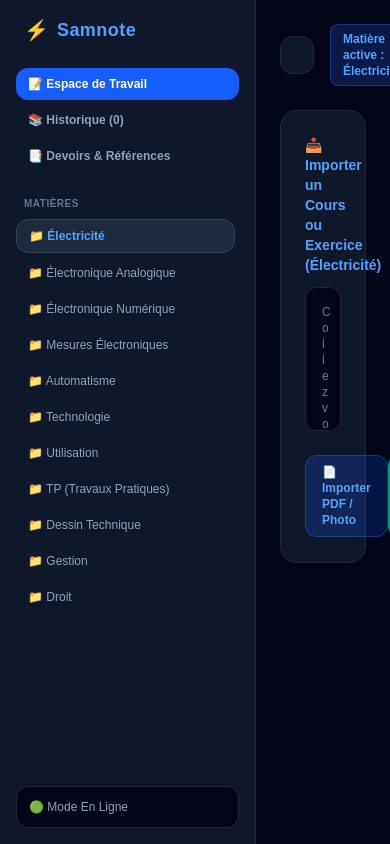
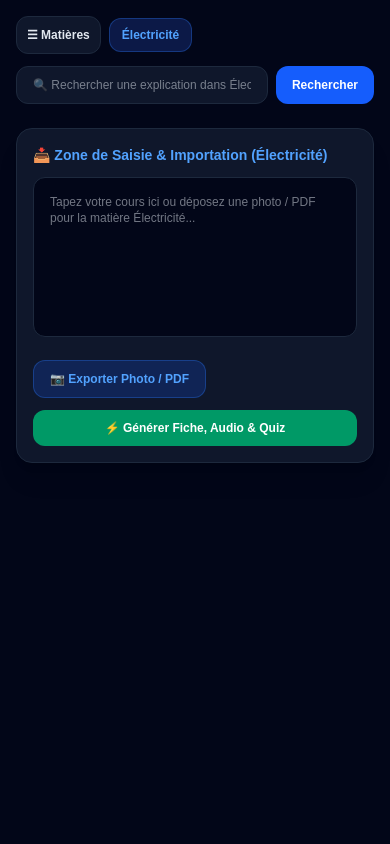
Before and after one commit to learderspressafrica-stack/studyquiz-ai, a Next.js app: page / in a window 390 px wide. Built offline with nearby package versions, Linux system fonts and the light colour scheme.

Commit message:
Feat: Recherche universelle mobile/PC et importation photo/PDF a droite

```diff
--- a/app/page.tsx
+++ b/app/page.tsx
@@ -13,7 +13,6 @@
 }
 
 export default function SamnoteApp() {
-  // Liste des matières
   const subjects = [
     'Électricité',
     'Électronique Analogique',
@@ -28,18 +27,21 @@
     'Droit'
   ];
 
-  // États principaux
   const [activeSubject, setActiveSubject] = useState('Électricité');
   const [activeTab, setActiveTab] = useState<'workspace' | 'history' | 'references'>('workspace');
+  const [isSidebarOpen, setIsSidebarOpen] = useState(false);
 
-  // Recherche et saisie
+  // Barre de recherche
   const [searchQuery, setSearchQuery] = useState('');
+  const [searchResult, setSearchResult] = useState<string | null>(null);
+
+  // Saisie & Fichier (Partie droite)
   const [inputText, setInputText] = useState('');
   const [fileName, setFileName] = useState('');
   const [isExtracting, setIsExtracting] = useState(false);
   const [isGenerating, setIsGenerating] = useState(false);
 
-  // Données générées & Historique
+  // Données générées
   const [currentData, setCurrentData] = useState<HistoryItem | null>(null);
   const [history, setHistory] = useState<HistoryItem[]>([]);
 
@@ -48,20 +50,17 @@
   const [submittedQuiz, setSubmittedQuiz] = useState(false);
   const [isPlayingAudio, setIsPlayingAudio] = useState(false);
 
-  // Charger l'historique au démarrage
   useEffect(() => {
     const saved = localStorage.getItem('samnote_history');
     if (saved) setHistory(JSON.parse(saved));
   }, []);
 
-  // Sauvegarder l'historique
   const saveToHistory = (newItem: HistoryItem) => {
     const updated = [newItem, ...history];
     setHistory(updated);
     localStorage.setItem('samnote_history', JSON.stringify(updated));
   };
 
-  // Supprimer un élément de l'historique
   const deleteHistoryItem = (id: string, e: React.MouseEvent) => {
     e.stopPropagation();
     const updated = history.filter(item => item.id !== id);
@@ -70,7 +69,18 @@
     if (currentData?.id === id) setCurrentData(null);
   };
 
-  // Importer PDF ou Photo
+  // Traitement Recherche (Compatible Android / Clavier Mobile + PC)
+  const handleSearchSubmit = (e: React.FormEvent) => {
+    e.preventDefault();
+    if (!searchQuery.trim()) return;
+
+    // Simulation de recherche explicative dans la matière active
+    setSearchResult(
+      `Explication pour "${searchQuery}" dans la matière ${activeSubject} : Concept clé, fonctionnement théorique, et cas d'application pratique dans l'industrie.`
+    );
+  };
+
+  // Importation Photo / PDF / Texte
   const handleFileUpload = async (e: React.ChangeEvent<HTMLInputElement>) => {
     const file = e.target.files?.[0];
     if (!file) return;
@@ -86,19 +96,19 @@
         const result = await res.json();
         if (res.ok && result.text) setInputText(result.text);
       } catch (err) {
-        alert("Erreur lors de l'extraction du PDF.");
+        alert("Erreur lors de la lecture du PDF.");
       } finally {
         setIsExtracting(false);
       }
     } else {
+      // Cas des photos/images prises sur téléphone ou chargées depuis le PC
       setInputText(`[Document photo chargé : ${file.name}]`);
       setIsExtracting(false);
     }
   };
 
-  // Génération de la fiche et du quiz
   const handleGenerate = async () => {
-    if (!inputText.trim()) return alert("Veuillez saisir du texte ou importer un fichier.");
+    if (!inputText.trim()) return alert("Veuillez d'abord saisir un texte ou importer une photo/PDF.");
     setIsGenerating(true);
     setSubmittedQuiz(false);
     setUserAnswers({});
@@ -116,7 +126,7 @@
       const newItem: HistoryItem = {
         id: Date.now().toString(),
         subject: activeSubject,
-        title: inputText.slice(0, 30) + '...',
+        title: inputText.slice(0, 35) + '...',
         date: new Date().toLocaleDateString('fr-FR'),
         summary: result.summary,
         components: result.componentsToIllustrate || [],
@@ -132,7 +142,6 @@
     }
   };
 
-  // Lecture Audio
   const toggleAudio = (text: string) => {
     if (isPlayingAudio) {
       window.speechSynthesis.cancel();
@@ -148,55 +157,45 @@
     }
   };
 
-  // Exporter en fichier texte
-  const exportItem = (item: HistoryItem) => {
-    const content = `MATIÈRE: ${item.subject}\nTITRE: ${item.title}\nDATE: ${item.date}\n\nRÉSUMÉ:\n${item.summary}\n\nQUIZ:\n` +
-      item.quiz.map((q, i) => `${i+1}. ${q.question}\nOptions: ${q.options.join(', ')}`).join('\n\n');
-
-    const blob = new Blob([content], { type: 'text/plain' });
-    const url = URL.createObjectURL(blob);
-    const a = document.createElement('a');
-    a.href = url;
-    a.download = `${item.subject}_${item.id}.txt`;
-    a.click();
-  };
-
-  // Filtrer l'historique selon la matière active
   const filteredHistory = history.filter(item => item.subject === activeSubject);
 
   return (
     <div className="flex h-screen bg-slate-950 text-slate-100 font-sans overflow-hidden">
 
-      {/* ================= SIDEBAR LATÉRALE (Style PodNote / Notebook) ================= */}
-      <aside className="w-64 bg-slate-900 border-r border-slate-800 flex flex-col justify-between p-4 select-none">
+      {/* ================= SIDEBAR LATÉRALE (Adaptée Mobile & PC) ================= */}
+      <aside className={`fixed md:relative z-30 w-64 h-full bg-slate-900 border-r border-slate-800 flex flex-col justify-between p-4 transition-transform duration-300 ${
+        isSidebarOpen ? 'translate-x-0' : '-translate-x-full md:translate-x-0'
+      }`}>
         <div>
-          {/* Logo / Titre */}
-          <div className="flex items-center gap-2 mb-6 px-2">
-            <span className="text-xl">⚡</span>
-            <h1 className="font-bold text-lg text-blue-400 tracking-wide">Samnote</h1>
+          <div className="flex items-center justify-between mb-6 px-2">
+            <div className="flex items-center gap-2">
+              <span className="text-xl">⚡</span>
+              <h1 className="font-bold text-lg text-blue-400">Samnote</h1>
+            </div>
+            {/* Bouton fermeture sur mobile */}
+            <button onClick={() => setIsSidebarOpen(false)} className="md:hidden text-slate-400 text-lg">✕</button>
           </div>
 
-          {/* Vues Rapides */}
           <div className="space-y-1 mb-6">
             <button
-              onClick={() => setActiveTab('workspace')}
-              className={`w-full text-left px-3 py-2 rounded-xl text-xs font-semibold flex items-center gap-2 transition ${
+              onClick={() => { setActiveTab('workspace'); setIsSidebarOpen(false); }}
+              className={`w-full text-left px-3 py-2 rounded-xl text-xs font-semibold transition ${
                 activeTab === 'workspace' ? 'bg-blue-600 text-white' : 'text-slate-400 hover:bg-slate-800'
               }`}
             >
               📝 Espace de Travail
             </button>
             <button
-              onClick={() => setActiveTab('history')}
-              className={`w-full text-left px-3 py-2 rounded-xl text-xs font-semibold flex items-center gap-2 transition ${
+              onClick={() => { setActiveTab('history'); setIsSidebarOpen(false); }}
+              className={`w-full text-left px-3 py-2 rounded-xl text-xs font-semibold transition ${
                 activeTab === 'history' ? 'bg-blue-600 text-white' : 'text-slate-400 hover:bg-slate-800'
               }`}
             >
               📚 Historique ({filteredHistory.length})
             </button>
             <button
-              onClick={() => setActiveTab('references')}
-              className={`w-full text-left px-3 py-2 rounded-xl text-xs font-semibold flex items-center gap-2 transition ${
+              onClick={() => { setActiveTab('references'); setIsSidebarOpen(false); }}
+              className={`w-full text-left px-3 py-2 rounded-xl text-xs font-semibold transition ${
                 activeTab === 'references' ? 'bg-blue-600 text-white' : 'text-slate-400 hover:bg-slate-800'
               }`}
             >
@@ -204,17 +203,15 @@
             </button>
           </div>
 
-          {/* Separation */}
           <div className="text-[10px] font-bold text-slate-500 uppercase tracking-wider px-2 mb-2">
             Matières
           </div>
 
-          {/* Liste des Matières */}
           <div className="space-y-1 overflow-y-auto max-h-[calc(100vh-320px)] pr-1">
             {subjects.map((sub) => (
               <button
                 key={sub}
-                onClick={() => { setActiveSubject(sub); }}
+                onClick={() => { setActiveSubject(sub); setIsSidebarOpen(false); }}
                 className={`w-full text-left px-3 py-2 rounded-xl text-xs transition flex items-center justify-between ${
                   activeSubject === sub ? 'bg-slate-800 text-blue-400 font-bold border border-slate-700' : 'text-slate-400 hover:bg-slate-800/50'
                 }`}
@@ -230,72 +227,105 @@
           </div>
         </div>
 
-        {/* Profil / Statut */}
-        <div className="p-3 bg-slate-950 rounded-xl border border-slate-800 text-xs text-slate-400 flex items-center justify-between">
-          <span>🟢 Mode En Ligne</span>
+        <div className="p-3 bg-slate-950 rounded-xl border border-slate-800 text-xs text-slate-400">
+          🟢 En ligne sur Mobile & PC
         </div>
       </aside>
 
-      {/* ================= CONTENU PRINCIPAL ================= */}
-      <main className="flex-1 flex flex-col overflow-y-auto p-6">
+      {/* ================= ZONE DE TRAVAIL PRINCIPALE (DROITE) ================= */}
+      <main className="flex-1 flex flex-col overflow-y-auto p-4 md:p-6 w-full">
 
-        {/* Barre de recherche supérieure */}
-        <div className="flex items-center justify-between gap-4 mb-6">
-          <div className="flex-1 relative">
+        {/* Entête avec menu mobile et Barre de recherche interactive */}
+        <div className="flex flex-col md:flex-row items-stretch md:items-center gap-3 mb-6">
+          <div className="flex items-center gap-2">
+            <button
+              onClick={() => setIsSidebarOpen(true)}
+              className="md:hidden p-2.5 bg-slate-900 border border-slate-800 rounded-xl text-slate-200 text-xs font-bold"
+            >
+              ☰ Matières
+            </button>
+            <span className="text-xs font-semibold px-3 py-2 bg-blue-900/40 text-blue-400 border border-blue-500/30 rounded-xl whitespace-nowrap">
+              {activeSubject}
+            </span>
+          </div>
+
+          {/* Formulaire de recherche universel (Entrée sur mobile ou Clic sur bouton) */}
+          <form onSubmit={handleSearchSubmit} className="flex-1 flex gap-2">
             <input
               type="text"
               value={searchQuery}
               onChange={(e) => setSearchQuery(e.target.value)}
-              placeholder={`🔍 Rechercher dans ${activeSubject}...`}
-              className="w-full bg-slate-900 border border-slate-800 rounded-xl px-4 py-2.5 text-xs text-slate-200 focus:outline-none focus:border-blue-500"
+              placeholder={`🔍 Rechercher une explication dans ${activeSubject}...`}
+              className="flex-1 bg-slate-900 border border-slate-800 rounded-xl px-4 py-2.5 text-xs text-slate-200 focus:outline-none focus:border-blue-500"
             />
-          </div>
-          <span className="text-xs font-semibold px-3 py-1.5 bg-blue-900/40 text-blue-400 border border-blue-500/30 rounded-lg">
-            Matière active : {activeSubject}
-          </span>
+            <button
+              type="submit"
+              className="px-4 py-2.5 bg-blue-600 hover:bg-blue-500 text-white font-bold text-xs rounded-xl transition whitespace-nowrap"
+            >
+              Rechercher
+            </button>
+          </form>
         </div>
 
-        {/* VUE 1 : ESPACE DE TRAVAIL */}
+        {/* Affichage du résultat de recherche si disponible */}
+        {searchResult && (
+          <div className="mb-6 p-4 bg-slate-900 border border-blue-500/40 rounded-2xl text-xs text-blue-200 flex justify-between items-start gap-3">
+            <div>
+              <p className="font-bold text-blue-400 mb-1">💡 Résultat de recherche :</p>
+              <p>{searchResult}</p>
+            </div>
+            <button onClick={() => setSearchResult(null)} className="text-slate-400 hover:text-white text-xs">✕</button>
+          </div>
+        )}
+
+        {/* VUE 1 : ESPACE DE TRAVAIL (Saisie de Texte / Export Photo / PDF) */}
         {activeTab === 'workspace' && (
           <div className="space-y-6">
 
-            {/* Zone d'Importation */}
-            <div className="bg-slate-900 border border-slate-800 rounded-2xl p-6 shadow-xl">
+            {/* Case principale d'importation et d'écriture */}
+            <div className="bg-slate-900 border border-slate-800 rounded-2xl p-4 md:p-6 shadow-xl">
               <h2 className="text-sm font-bold text-blue-400 mb-3">
-                📥 Importer un Cours ou Exercice ({activeSubject})
+                📥 Zone de Saisie & Importation ({activeSubject})
               </h2>
 
               <textarea
                 value={inputText}
                 onChange={(e) => setInputText(e.target.value)}
-                placeholder={`Collez votre cours ou déposez un fichier PDF/Photo pour la matière ${activeSubject}...`}
-                className="w-full h-36 bg-slate-950 border border-slate-800 rounded-xl p-4 text-xs text-slate-200 focus:outline-none focus:border-blue-500 resize-none mb-4"
+                placeholder={`Tapez votre cours ici ou déposez une photo / PDF pour la matière ${activeSubject}...`}
+                className="w-full h-40 bg-slate-950 border border-slate-800 rounded-xl p-4 text-xs text-slate-200 focus:outline-none focus:border-blue-500 resize-none mb-4"
               />
 
-              <div className="flex items-center justify-between">
-                <label className="cursor-pointer px-4 py-2 bg-blue-600/20 hover:bg-blue-600/30 text-blue-400 border border-blue-500/30 rounded-xl text-xs font-semibold transition">
-                  📄 Importer PDF / Photo
-                  <input type="file" accept=".pdf,image/*" onChange={handleFileUpload} className="hidden" />
-                </label>
+              <div className="flex flex-wrap items-center justify-between gap-3">
+                <div className="flex items-center gap-2">
+                  <label className="cursor-pointer px-4 py-2.5 bg-blue-600/20 hover:bg-blue-600/30 text-blue-400 border border-blue-500/30 rounded-xl text-xs font-semibold transition flex items-center gap-2">
+                    📷 Exporter Photo / PDF
+                    <input type="file" accept=".pdf,image/*" onChange={handleFileUpload} className="hidden" />
+                  </label>
+                  {fileName && (
+                    <span className="text-[10px] text-slate-400 truncate max-w-[150px]">
+                      📄 {fileName} {isExtracting && "(Lecture...)"}
+                    </span>
+                  )}
+                </div>
 
                 <button
                   onClick={handleGenerate}
                   disabled={isGenerating || isExtracting}
-                  className="px-6 py-2.5 bg-emerald-600 hover:bg-emerald-500 text-white font-bold text-xs rounded-xl transition"
+                  className="px-6 py-2.5 bg-emerald-600 hover:bg-emerald-500 text-white font-bold text-xs rounded-xl transition w-full md:w-auto"
                 >
-                  {isGenerating ? "Traitement..." : "⚡ Générer Fiche & Quiz"}
+                  {isGenerating ? "Génération en cours..." : "⚡ Générer Fiche, Audio & Quiz"}
                 </button>
               </div>
             </div>
 
-            {/* Affichage des Résultats */}
+            {/* Résultats de génération */}
             {currentData && (
               <div className="space-y-6">
 
                 {/* Résumé & Audio */}
-                <div className="bg-slate-900 border border-slate-800 rounded-2xl p-6">
+                <div className="bg-slate-900 border border-slate-800 rounded-2xl p-4 md:p-6">
                   <div className="flex justify-between items-center mb-3">
-                    <h3 className="text-sm font-bold text-emerald-400">📖 Résumé de la Fiche</h3>
+                    <h3 className="text-sm font-bold text-emerald-400">📖 Résumé du Cours</h3>
                     <button
                       onClick={() => toggleAudio(currentData.summary)}
                       className="px-4 py-1.5 bg-purple-600 hover:bg-purple-500 text-white text-xs font-bold rounded-xl"
@@ -308,8 +338,8 @@
                   </p>
                 </div>
 
-                {/* Quiz Vert / Rouge / Jaune */}
-                <div className="bg-slate-900 border border-slate-800 rounded-2xl p-6">
+                {/* Quiz interactif Vert / Rouge / Jaune */}
+                <div className="bg-slate-900 border border-slate-800 rounded-2xl p-4 md:p-6">
                   <h3 className="text-sm font-bold text-blue-400 mb-4">
                     📝 Quiz d'Évaluation ({currentData.quiz.length} Questions)
                   </h3>
@@ -337,7 +367,7 @@
                                 key={oIdx}
                                 disabled={submittedQuiz}
                                 onClick={() => setUserAnswers({ ...userAnswers, [qIdx]: oIdx })}
-                                className={`p-2.5 text-left text-xs rounded-xl border transition ${btnStyle}`}
+                                className={`p-3 text-left text-xs rounded-xl border transition ${btnStyle}`}
                               >
                                 {opt}
                               </button>
@@ -352,14 +382,14 @@
                     {!submittedQuiz ? (
                       <button
                         onClick={() => setSubmittedQuiz(true)}
-                        className="px-5 py-2 bg-emerald-600 hover:bg-emerald-500 text-white text-xs font-bold rounded-xl"
+                        className="px-5 py-2.5 bg-emerald-600 hover:bg-emerald-500 text-white text-xs font-bold rounded-xl w-full md:w-auto"
                       >
                         Valider Réponses
                       </button>
                     ) : (
                       <button
                         onClick={() => { setSubmittedQuiz(false); setUserAnswers({}); }}
-                        className="px-5 py-2 bg-slate-800 hover:bg-slate-700 text-white text-xs font-bold rounded-xl"
+                        className="px-5 py-2.5 bg-slate-800 hover:bg-slate-700 text-white text-xs font-bold rounded-xl w-full md:w-auto"
                       >
                         Recommencer
                       </button>
@@ -372,22 +402,22 @@
           </div>
         )}
 
-        {/* VUE 2 : HISTORIQUE PAR MATIÈRE */}
+        {/* VUE 2 : HISTORIQUE FILTRÉ PAR MATIÈRE */}
         {activeTab === 'history' && (
-          <div className="bg-slate-900 border border-slate-800 rounded-2xl p-6">
+          <div className="bg-slate-900 border border-slate-800 rounded-2xl p-4 md:p-6">
             <h2 className="text-sm font-bold text-blue-400 mb-4">
               📚 Historique des Recherches : {activeSubject}
             </h2>
 
             {filteredHistory.length === 0 ? (
-              <p className="text-xs text-slate-500 italic">Aucune recherche ni fiche enregistrée pour cette matière.</p>
+              <p className="text-xs text-slate-500 italic">Aucune recherche enregistrée pour cette matière.</p>
             ) : (
               <div className="space-y-3">
                 {filteredHistory.map((item) => (
                   <div
                     key={item.id}
                     onClick={() => { setCurrentData(item); setActiveTab('workspace'); }}
-                    className="p-4 bg-slate-950 border border-slate-800 hover:border-slate-700 rounded-xl cursor-pointer transition flex items-center justify-between"
+                    className="p-4 bg-slate-950 border border-slate-800 hover:border-slate-700 rounded-xl cursor-pointer transition flex flex-col md:flex-row justify-between gap-3"
                   >
                     <div>
                       <h4 className="text-xs font-bold text-slate-200">{item.title}</h4>
@@ -396,14 +426,8 @@
 
                     <div className="flex items-center gap-2">
                       <button
-                        onClick={(e) => { e.stopPropagation(); exportItem(item); }}
-                        className="px-3 py-1 bg-slate-800 hover:bg-slate-700 text-slate-300 text-[10px] rounded-lg font-semibold"
-                      >
-                        📥 Exporter
-                      </button>
-                      <button
                         onClick={(e) => deleteHistoryItem(item.id, e)}
-                        className="px-3 py-1 bg-red-950/60 hover:bg-red-900/80 text-red-300 text-[10px] rounded-lg font-semibold border border-red-800/40"
+                        className="px-3 py-1.5 bg-red-950/60 hover:bg-red-900 text-red-300 text-[10px] rounded-lg font-semibold border border-red-800/40"
                       >
                         🗑️ Supprimer
                       </button>
@@ -415,17 +439,17 @@
           </div>
         )}
 
-        {/* VUE 3 : DEVOIRS & RÉFÉRENCES */}
+        {/* VUE 3 : DEVOIRS DE RÉFÉRENCE */}
         {activeTab === 'references' && (
-          <div className="bg-slate-900 border border-slate-800 rounded-2xl p-6">
+          <div className="bg-slate-900 border border-slate-800 rounded-2xl p-4 md:p-6">
             <h2 className="text-sm font-bold text-amber-400 mb-4">
-              📑 Sujets de Référence ({activeSubject})
+              📑 Devoirs & Sujets de Référence ({activeSubject})
             </h2>
             <p className="text-xs text-slate-400 mb-4">
-              Déposez ici les devoirs officiels ou anciens sujets d'examen de {activeSubject} pour calibrer le niveau de difficulté des quiz.
+              Importez vos devoirs de référence (PDF ou Photo) depuis un ordinateur ou votre téléphone portable.
             </p>
             <label className="cursor-pointer px-4 py-2.5 bg-blue-600 hover:bg-blue-500 text-white rounded-xl text-xs font-semibold inline-block">
-              📁 Importer un Devoir / PDF de Référence
+              📁 Importer un Devoir / Photo / PDF
               <input type="file" accept=".pdf,image/*" onChange={handleFileUpload} className="hidden" />
             </label>
           </div>
```
